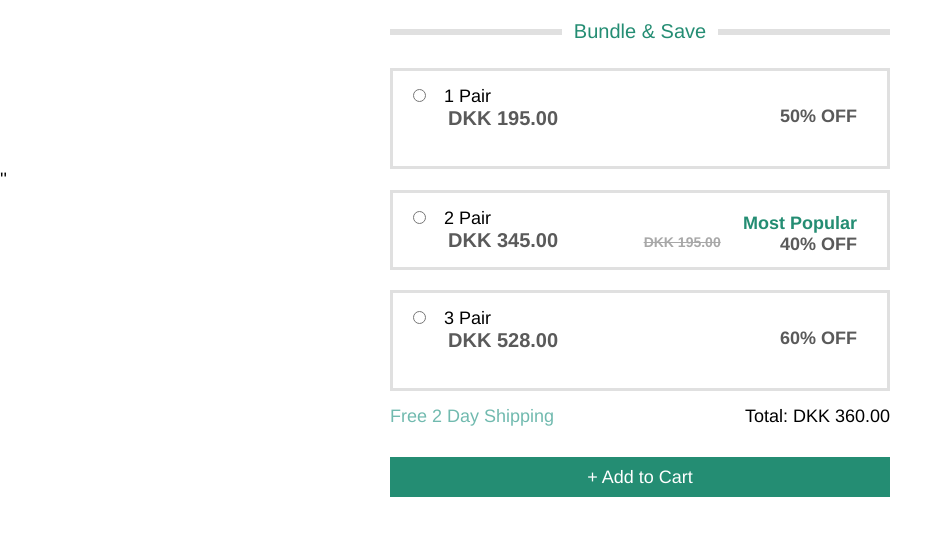
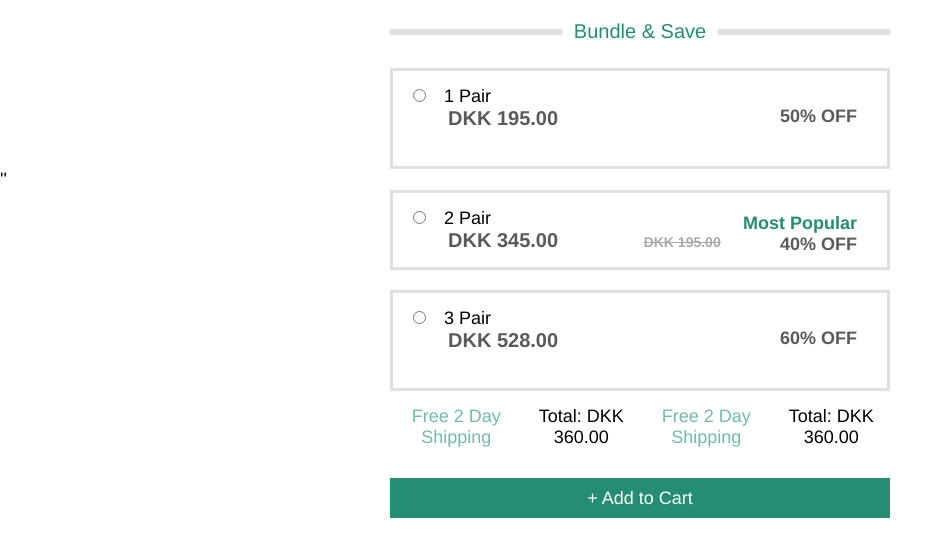
Before and after one commit to ldehadray-18/proveway, an Angular app: page / in a window 1280 px wide. Shown: the top 556 px of the page, without its empty margins (0-952 px from the left). Built offline with nearby package versions, Linux system fonts and the light colour scheme.

Commit message:
html change

```diff
--- a/src/app/app.component.html
+++ b/src/app/app.component.html
@@ -173,6 +173,7 @@
             <option value="green">green</option>
             <option value="gray">gray</option>
             <option value="purple">purple</option>
+
           </select></td>
       </tr>
     </table>
@@ -182,5 +183,7 @@
 <div class="heading-Box ">
   <div class="free-day"> Free 2 Day Shipping</div>
   <div> Total: DKK 360.00</div>
+  <div class="free-day"> Free 2 Day Shipping</div>
+  <div> Total: DKK 360.00</div>
 </div>
 <div class="Add-Cart">+ Add to Cart </div>
```
